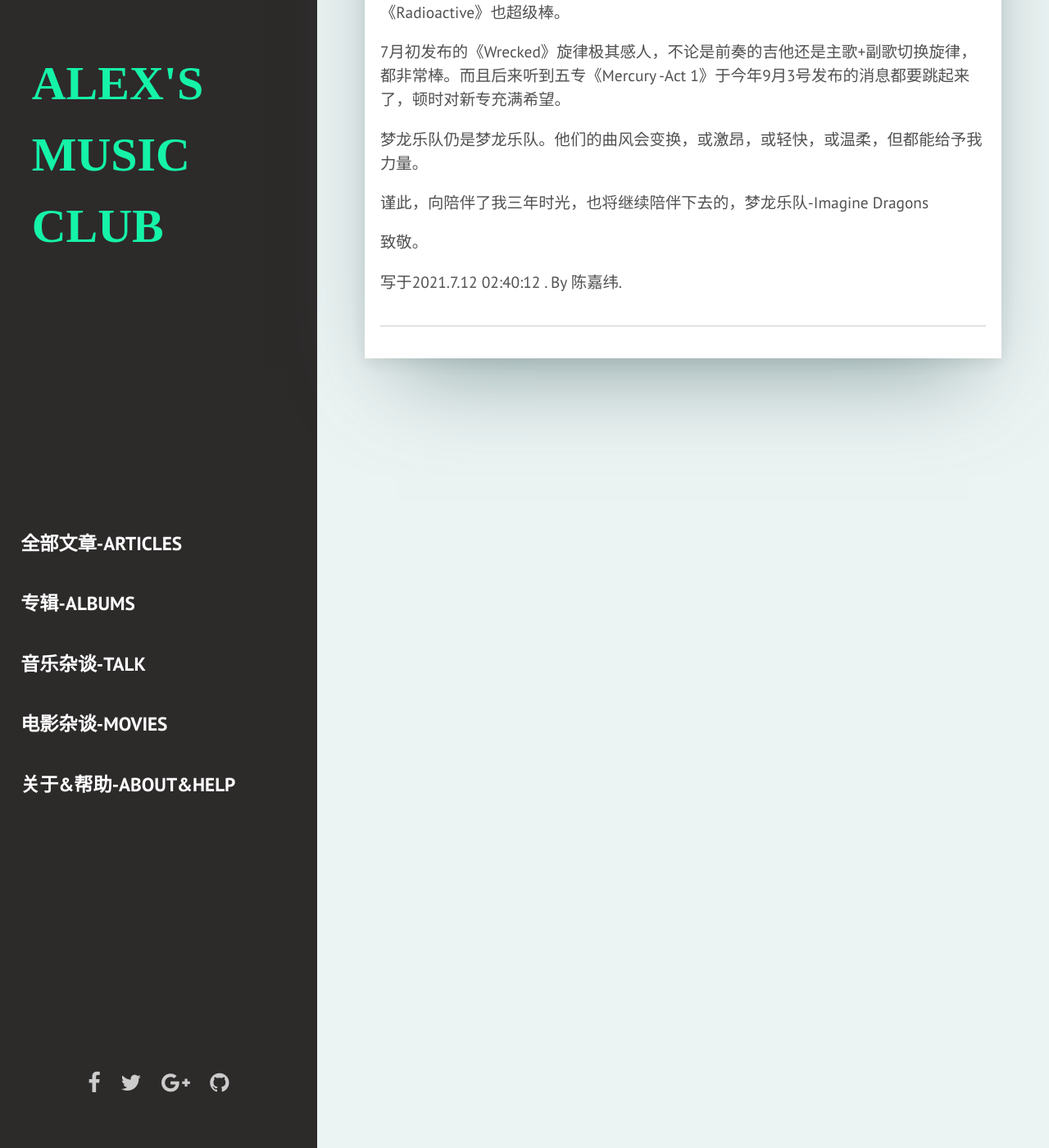
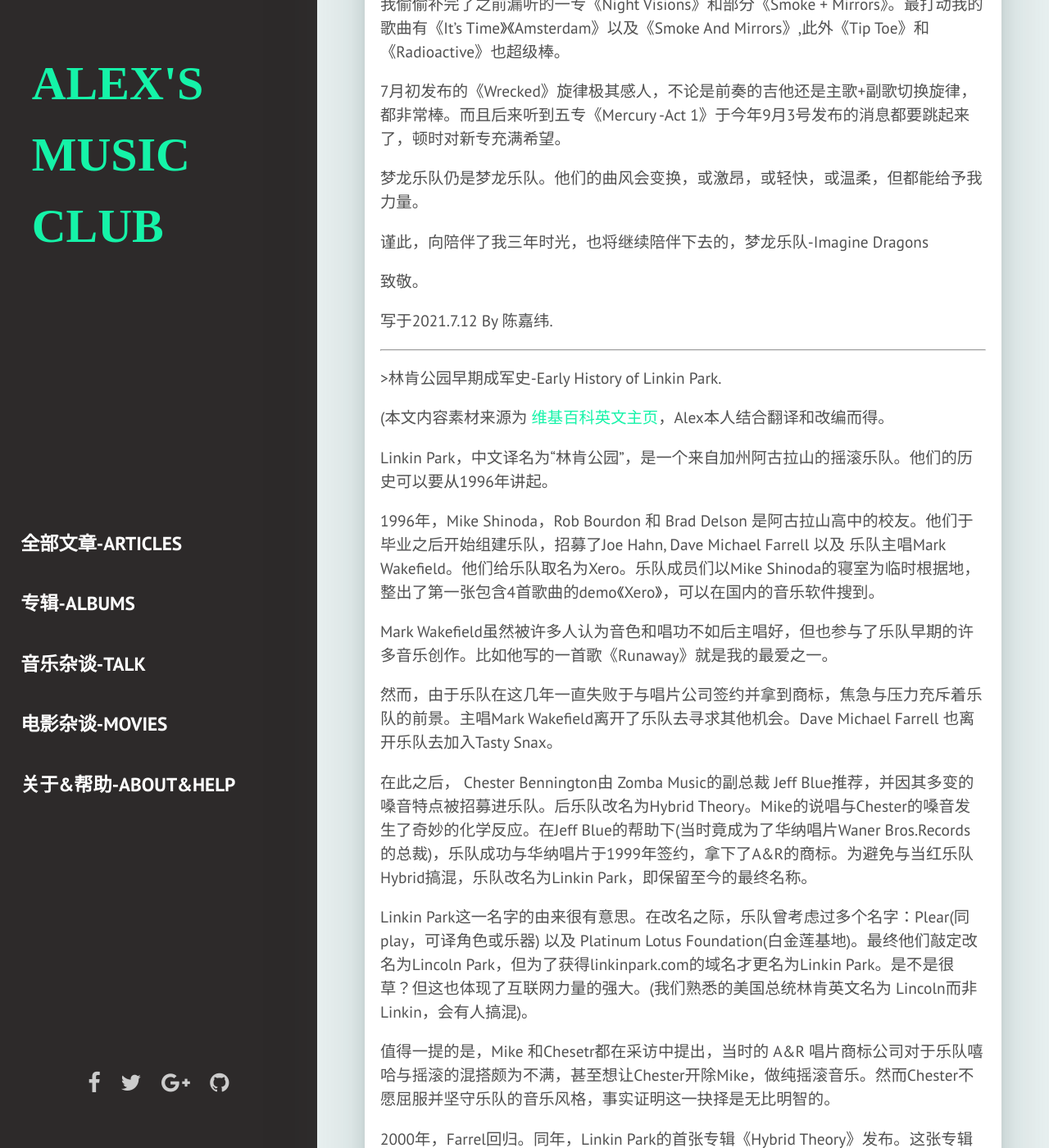
Before and after one commit to AlexJWC/AAAlexJWC.github.io, a Jekyll site: the page built from _pages/talk.html, in a window 1280 px wide and 1400 px high, scrolled down 2203 px. Shown: the whole window at 82% size. Built offline with Jekyll 4.4.1, drawn with Linux system fonts in a browser that asks for light colours; some web fonts are replaced; some of the changed text lies outside the part shown.

Commit message:
new info

```diff
--- a/_config.yml
+++ b/_config.yml
@@ -1,4 +1,5 @@
-analytics: G-8VLQWVZSX8
+# Google Analytics
+google_analytics: G-8VLQWVZSX8
 
 # Profile information
 name: Alex's Music Club
--- a/_pages/talk.html
+++ b/_pages/talk.html
@@ -7,6 +7,7 @@
 
 一、[我与梦龙乐队-Imagine Dragons and Me.](#aa)
 
+二、[林肯公园早期成军史-Early History of Linkin Park.](#bb)
 ---
 
 ### <a name="cc"></a> 我与梦龙乐队-Imagine Dragons and Me.
@@ -47,5 +48,54 @@
 
 
 
-写于2021.7.12 02:40:12 .
+写于2021.7.12
 By 陈嘉纬.
+
+---
+
+<a name="bb"></a>>林肯公园早期成军史-Early History of Linkin Park.
+
+(本文内容素材来源为 <a href="https://en.wikipedia.org/wiki/Linkin_Park">维基百科英文主页</a>，Alex本人结合翻译和改编而得。
+
+Linkin Park，中文译名为“林肯公园”，是一个来自加州阿古拉山的摇滚乐队。他们的历史可以要从1996年讲起。
+
+1996年，Mike Shinoda，Rob Bourdon 和 Brad Delson 是阿古拉山高中的校友。他们于毕业之后开始组建乐队，招募了Joe Hahn, Dave Michael Farrell 以及 乐队主唱Mark Wakefield。他们给乐队取名为Xero。乐队成员们以Mike Shinoda的寝室为临时根据地，整出了第一张包含4首歌曲的demo《Xero》，可以在国内的音乐软件搜到。
+
+Mark Wakefield虽然被许多人认为音色和唱功不如后主唱好，但也参与了乐队早期的许多音乐创作。比如他写的一首歌《Runaway》就是我的最爱之一。
+
+然而，由于乐队在这几年一直失败于与唱片公司签约并拿到商标，焦急与压力充斥着乐队的前景。主唱Mark Wakefield离开了乐队去寻求其他机会。Dave Michael Farrell 也离开乐队去加入Tasty Snax。
+
+在此之后， Chester Bennington由 Zomba Music的副总裁 Jeff Blue推荐，并因其多变的嗓音特点被招募进乐队。后乐队改名为Hybrid Theory。Mike的说唱与Chester的嗓音发生了奇妙的化学反应。在Jeff Blue的帮助下(当时竟成为了华纳唱片Waner Bros.Records 的总裁)，乐队成功与华纳唱片于1999年签约，拿下了A&R的商标。为避免与当红乐队Hybrid搞混，乐队改名为Linkin Park，即保留至今的最终名称。
+
+Linkin Park这一名字的由来很有意思。在改名之际，乐队曾考虑过多个名字：Plear(同play，可译角色或乐器) 以及 Platinum Lotus Foundation(白金莲基地)。最终他们敲定改名为Lincoln Park，但为了获得linkinpark.com的域名才更名为Linkin Park。是不是很草？但这也体现了互联网力量的强大。(我们熟悉的美国总统林肯英文名为 Lincoln而非Linkin，会有人搞混)。
+
+值得一提的是，Mike 和Chesetr都在采访中提出，当时的 A&R 唱片商标公司对于乐队嘻哈与摇滚的混搭颇为不满，甚至想让Chester开除Mike，做纯摇滚音乐。然而Chester不愿屈服并坚守乐队的音乐风格，事实证明这一抉择是无比明智的。
+
+2000年，Farrel回归。同年，Linkin Park的首张专辑《Hybrid Theory》发布。这张专辑突破全球2700万销量，成为21世纪最成功的的摇滚专辑，让Linkin Park一跃火爆全球。
+
+以下是我心目中的林肯公园Top 10：
+
+1.In the End
+
+2.New Divide
+
+3.Numb
+
+4.Breaking the Habit
+
+5.The Catalyst
+
+6.My December
+
+7.What I've Done
+
+8.Iridescent
+
+9.Crawling
+
+10.Faint
+
+谨此纪念 Linkin Park主唱 Chester Bennington (1976.3.20-2017.7.20)。愿天堂一切安好。
+
+写于 2021.7.24
+By 陈嘉纬
```
